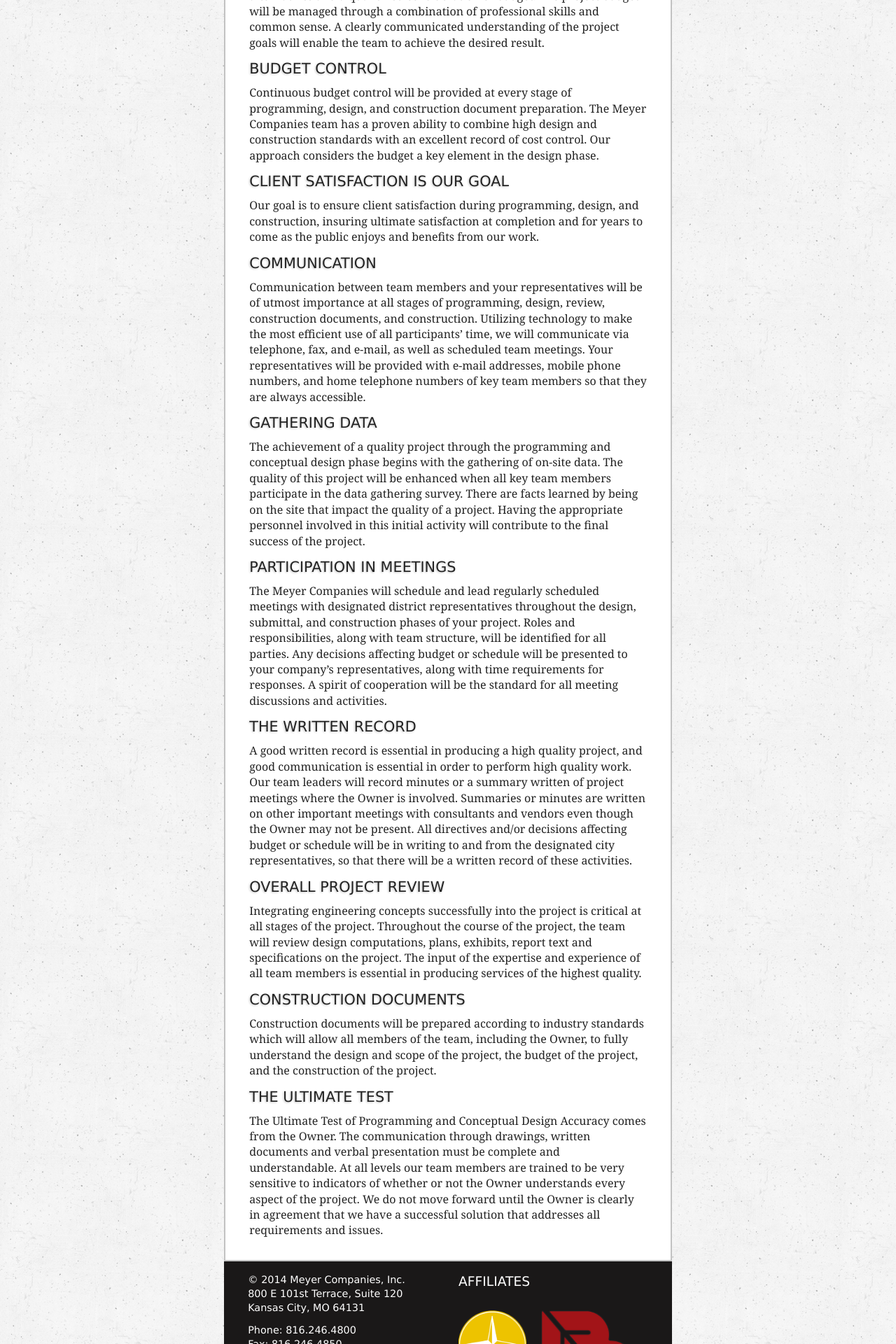
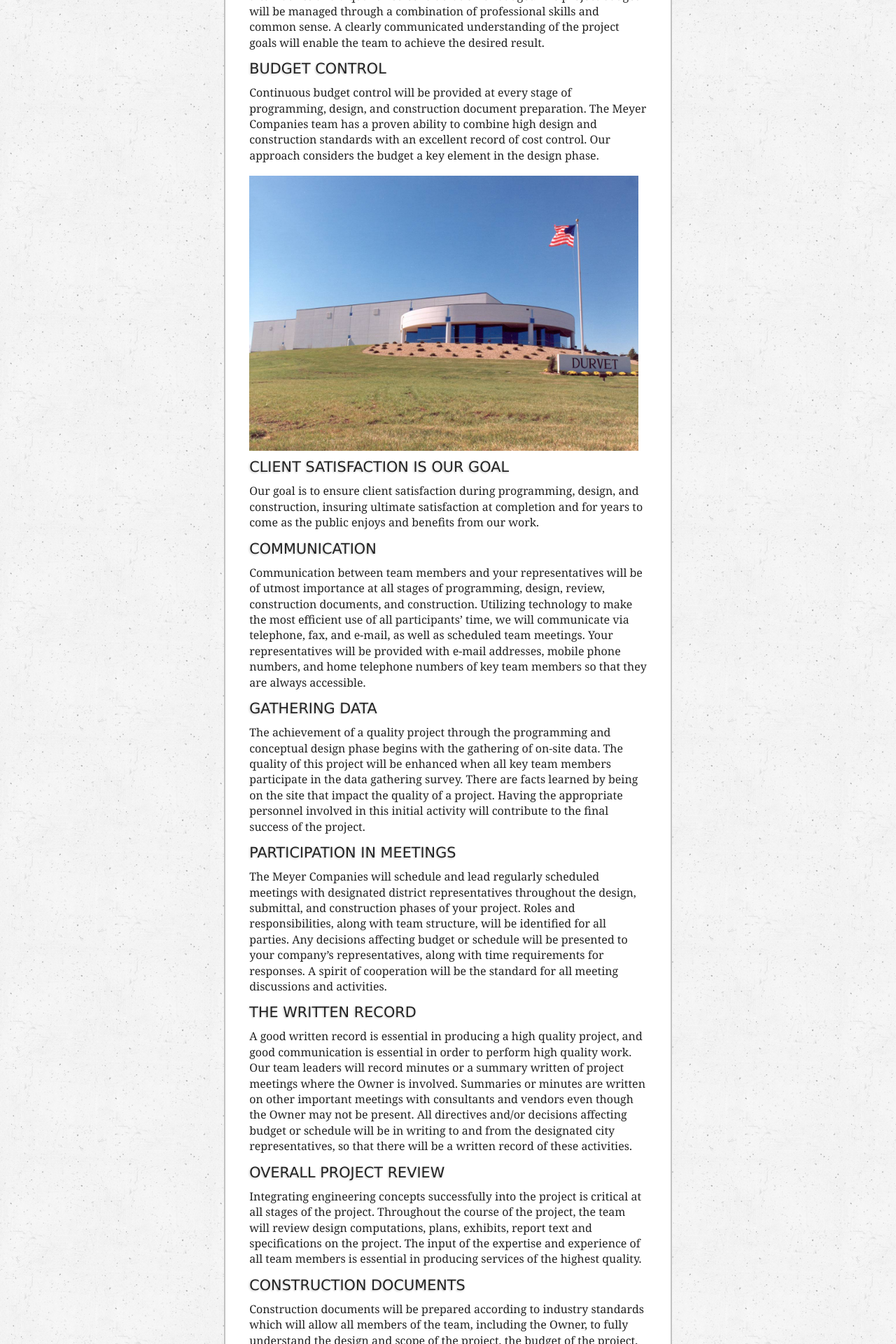
Before and after one commit to jiko/meyer-companies, a Jekyll site: the page built from approach.html, in a window 1280 px wide. Shown: the part 745-2665 px from the top of the page at 70% size. Built offline with Jekyll 4.4.1, drawn with Linux system fonts in a browser that asks for light colours; Markdown is read by kramdown in place of the engine named in the settings.

Commit message:
Added Durvet picture to the Approach page.

```diff
--- a/approach.html
+++ b/approach.html
@@ -34,6 +34,7 @@ keywords: property, heise, meyer, commercial, real, estate, real estate, real-es
 <p>
  Continuous budget control will be provided at every stage of programming, design, and construction document preparation. The Meyer Companies team has a proven ability to combine high design and construction standards with an excellent record of cost control. Our approach considers the budget a key element in the design phase.
 </p>
+<img src="{{ site.baseurl }}/img/Durvet.jpg" alt="Durvet" title="Durvet" />
 <h1>
  Client Satisfaction is our goal
 </h1>
```
Also changed, not shown: img/Durvet.jpg (added).
